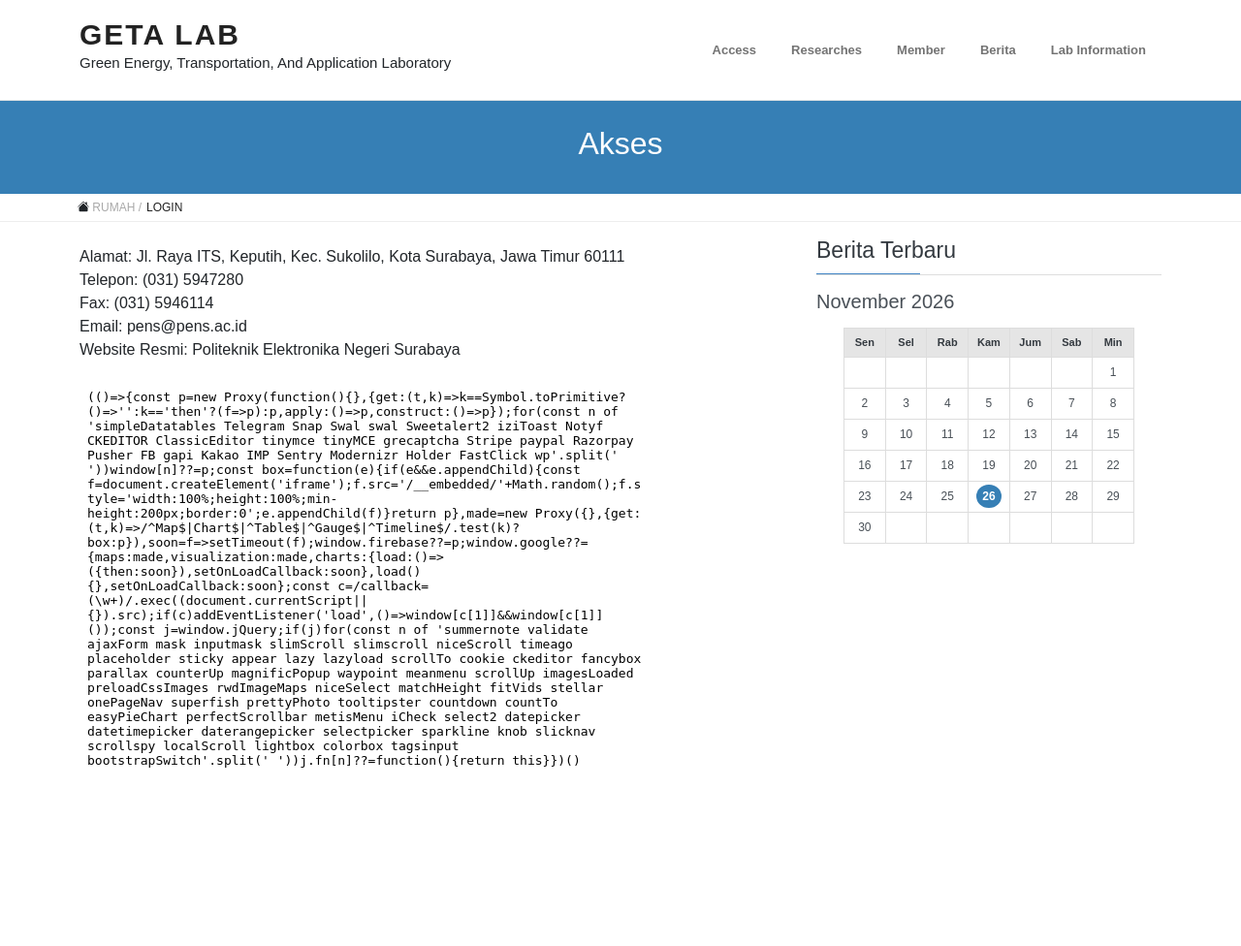
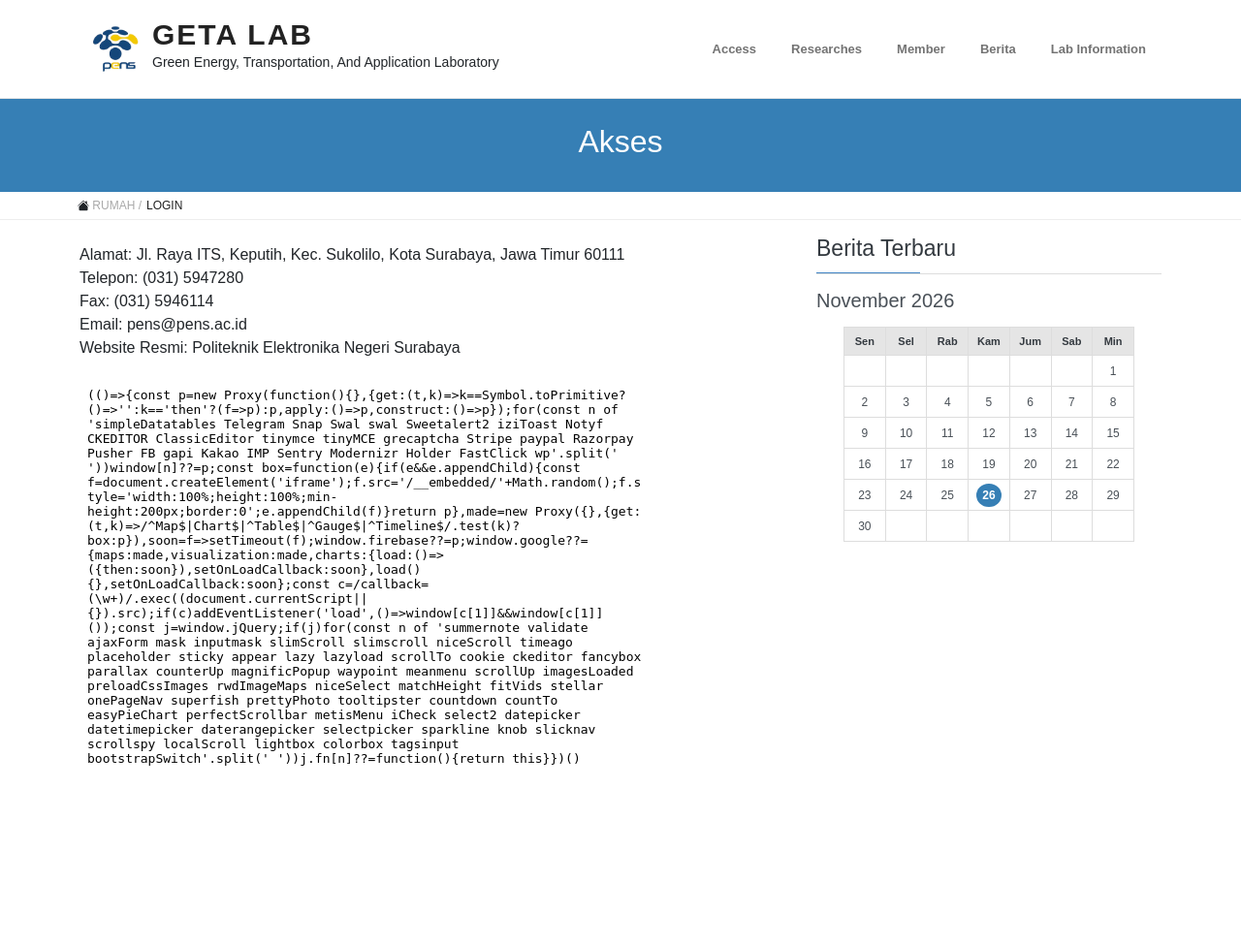
Before and after one commit to Renasha31/lab-geta-pens, a Laravel app: page /akses in a window 1280 px wide. Shown: the whole page at 97% size. After the commit the page ends 790 px from the top, so only its background shows below. Run offline with Laravel 12, Linux system fonts and the light colour scheme; data that the repository does not hold is empty; some libraries are stand-ins or nearby versions.

Commit message:
logo pens

```diff
--- a/resources/views/layout/app.blade.php
+++ b/resources/views/layout/app.blade.php
@@ -97,14 +97,17 @@
     <nav class="navbar navbar-expand-lg">
         <div class="container-fluid">
 
-            <div class="brand">
+            <div class="brand d-flex align-items-center">
+                <img src="{{asset('images/logo pens.png') }}" alt="" style="width: 75px; height: 75px; object-fit: contain;">
+                <div>
                     <a href="/" style="text-decoration: none">
                         <h2 style="font-size: 30px; font-weight: bold; color: #222; letter-spacing: 2px; margin: 0;"
                             class="mt-2">
                             GETA LAB
                         </h2>
                     </a>
-                <p style="font-size: 15px">Green Energy, Transportation, And Application Laboratory</p>
+                    <p style="font-size: 14px">Green Energy, Transportation, And Application Laboratory</p>
+                </div>
             </div>
 
             <button class="navbar-toggler" type="button" data-bs-toggle="collapse" data-bs-target="#menu"
```
Lines whose indentation alone changed are shown as unchanged.
